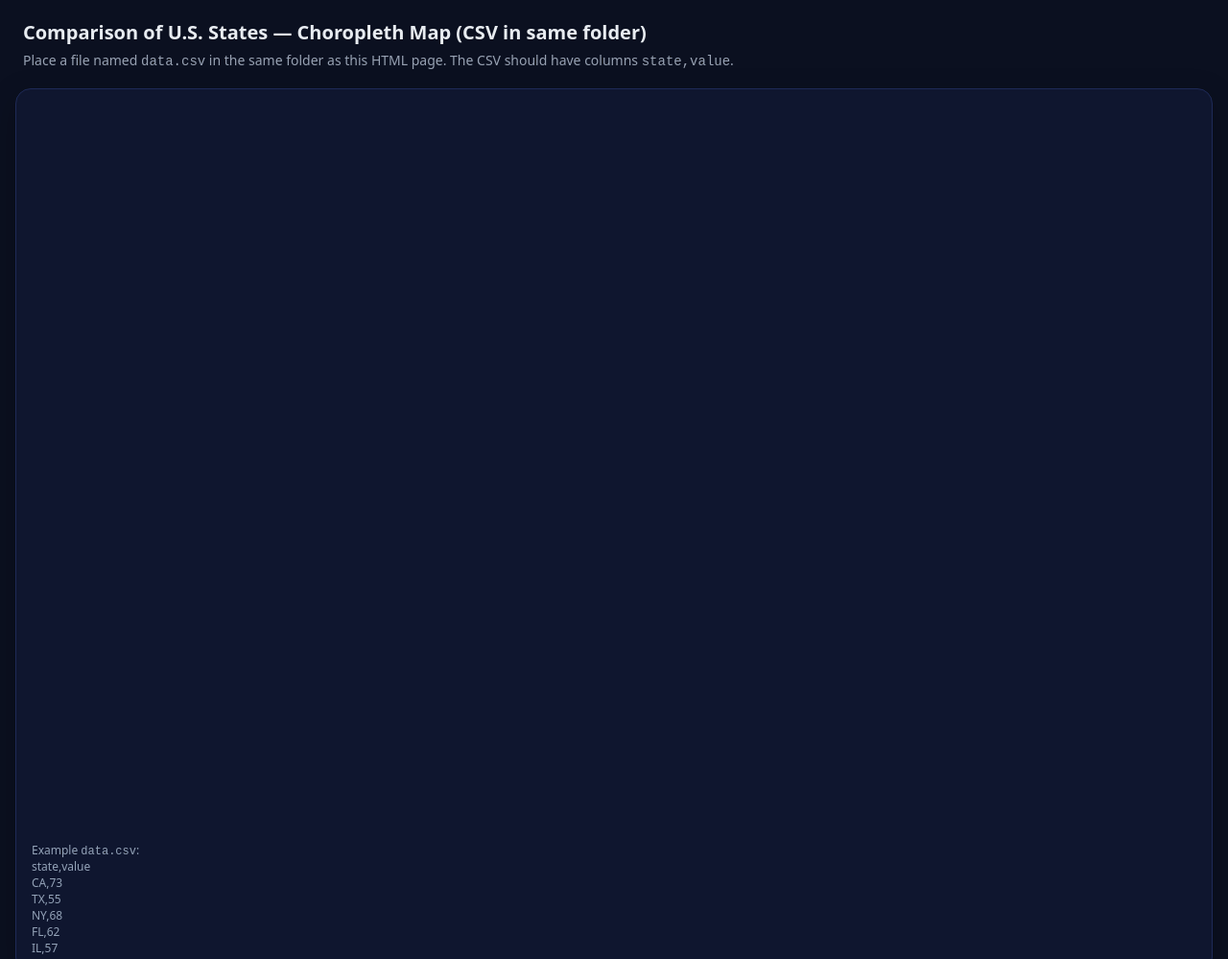
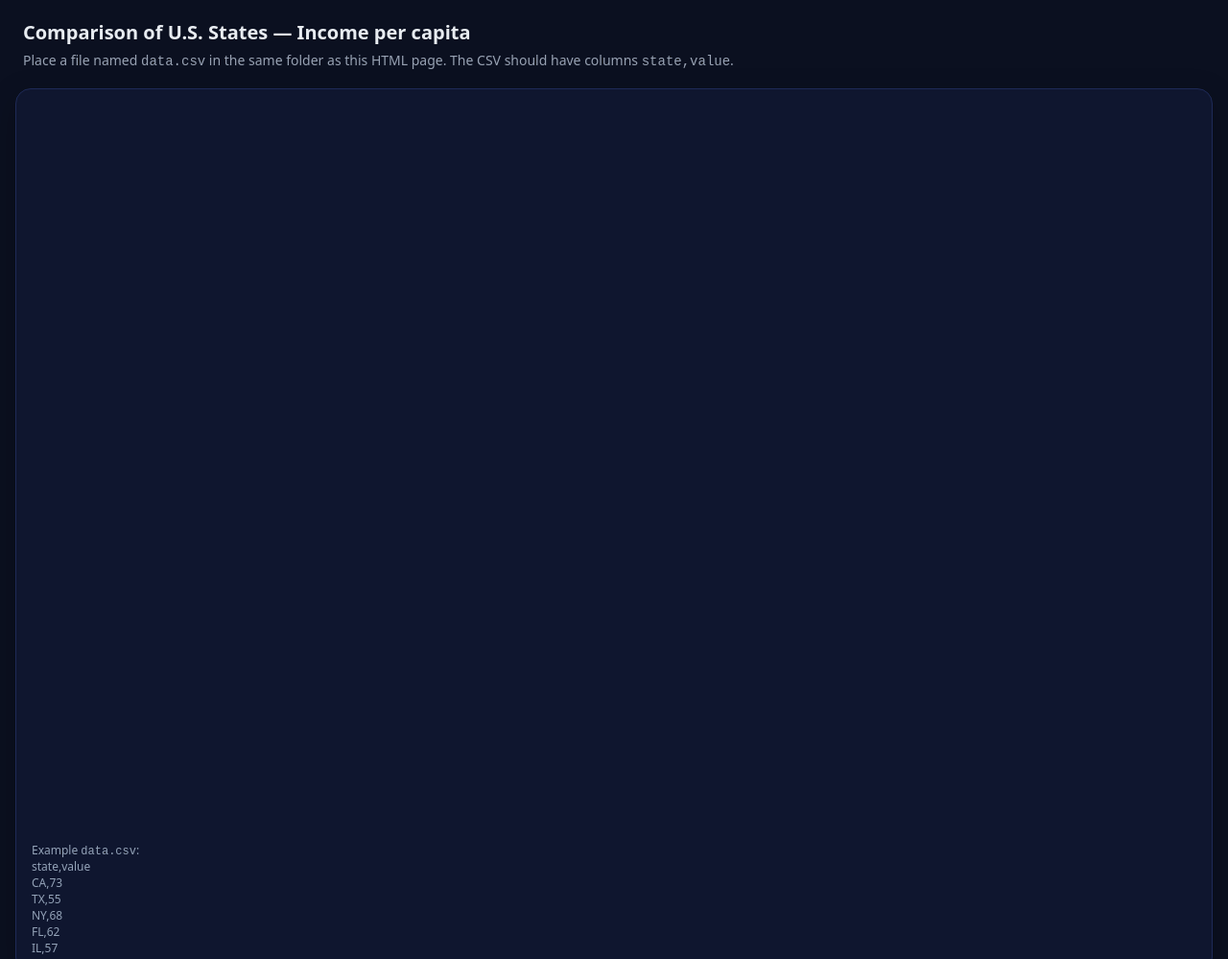
Before and after one commit to bandgaes70363/odlhdata, a plain HTML site: page index.html in a window 1280 px wide. Shown: the top 999 px of the page at 96% size. Drawn offline with nearby package versions, Linux system fonts and the light colour scheme; no server answers.

Commit message:
Update index.html

```diff
--- a/index.html
+++ b/index.html
@@ -23,7 +23,7 @@
 </head>
 <body>
   <header>
-    <h1>Comparison of U.S. States — Choropleth Map (CSV in same folder)</h1>
+    <h1>Comparison of U.S. States — Income per capita</h1>
     <div class="sub">Place a file named <code>data.csv</code> in the same folder as this HTML page. The CSV should have columns <code>state,value</code>.</div>
   </header>
 
```
